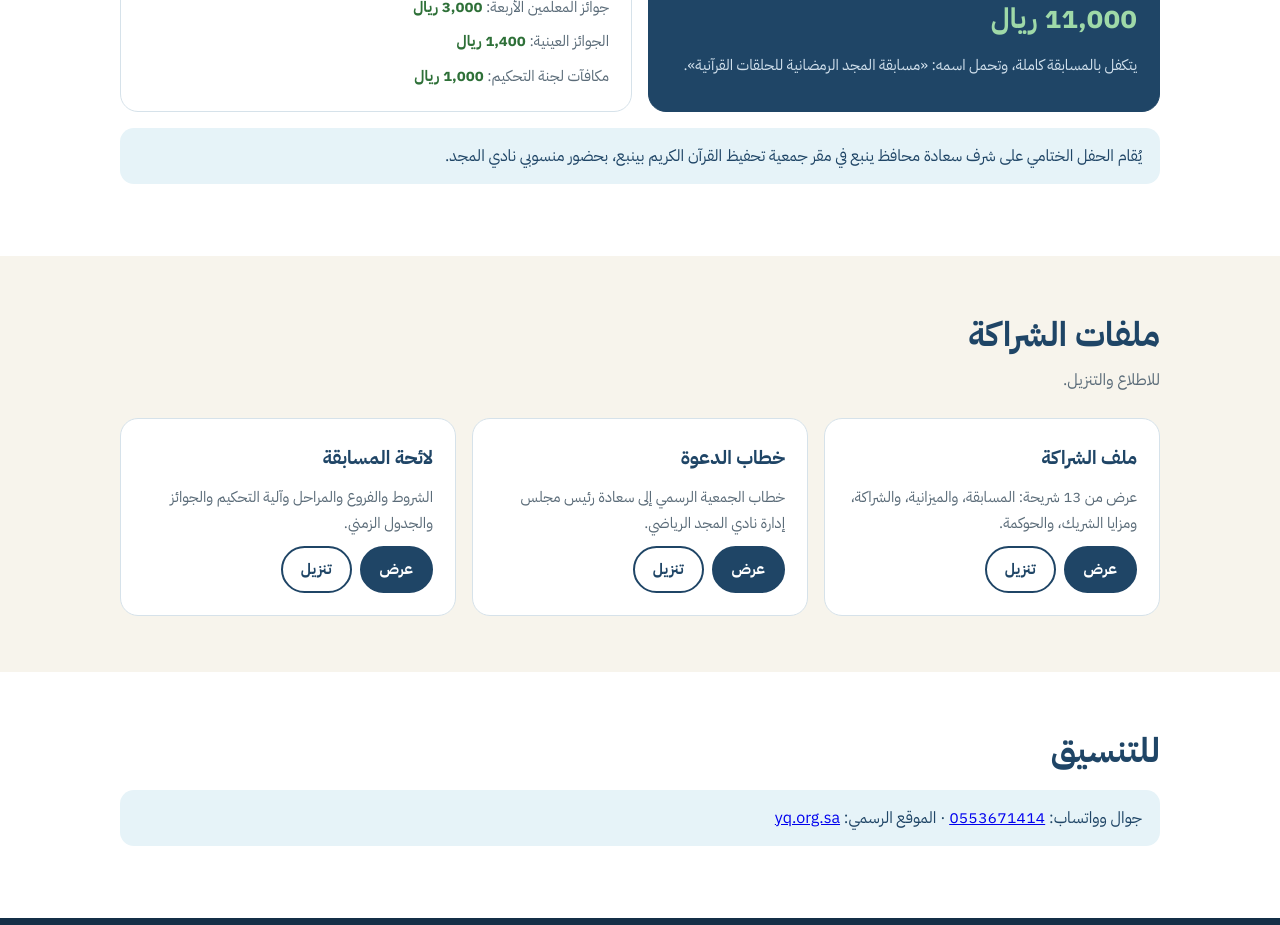
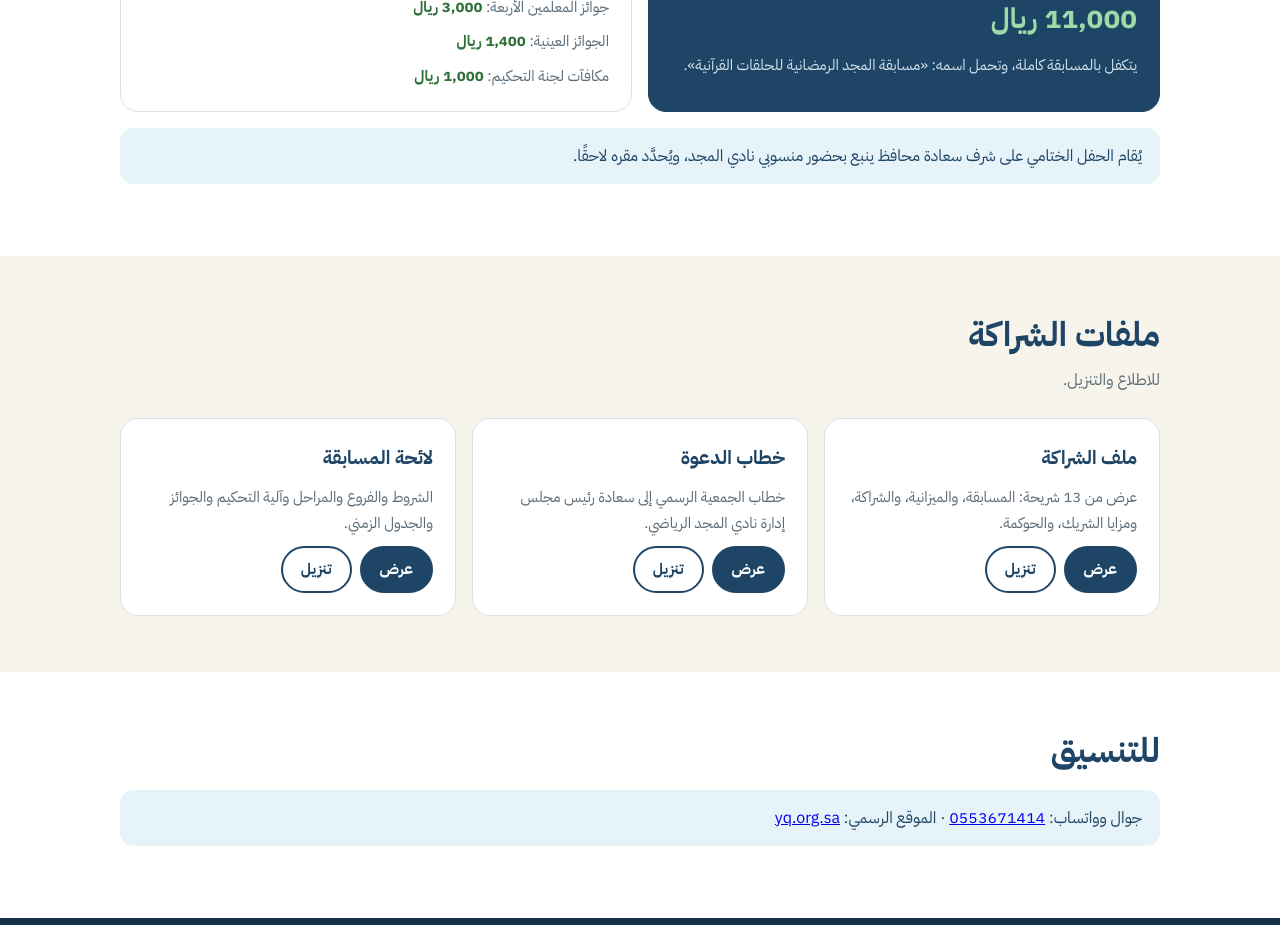
Before and after one commit to makh1551/yanbu-quran-grants, a plain HTML site: page majd/rasmi.html in a window 1280 px wide. Shown: the part 1420-2345 px from the top of the page. Drawn offline with Linux system fonts and the light colour scheme.

Commit message:
مقر الحفل الختامي يُحدَّد لاحقًا
Co-Authored-By: Claude Opus 5.5 <noreply@anthropic.com>
Claude-Session: https://claude.ai/code/session_01VbSttjGMujJeWi347GMYpw

```diff
--- a/majd/rasmi.html
+++ b/majd/rasmi.html
@@ -58,7 +58,7 @@
 <div class="tier main"><span class="pill">جهة واحدة فقط</span><h3>الشريك الرسمي</h3><div class="price">11,000 ريال</div><p>يتكفل بالمسابقة كاملة، وتحمل اسمه: «مسابقة المجد الرمضانية للحلقات القرآنية».</p></div>
 <div class="tier"><h3>ما يغطيه المبلغ</h3><p>جوائز الطلاب الستة عشر: <b>5,600 ريال</b></p><p>جوائز المعلمين الأربعة: <b>3,000 ريال</b></p><p>الجوائز العينية: <b>1,400 ريال</b></p><p>مكافآت لجنة التحكيم: <b>1,000 ريال</b></p></div>
 </div>
-<p class="note" style="margin-top:16px">يُقام الحفل الختامي على شرف سعادة محافظ ينبع في مقر جمعية تحفيظ القرآن الكريم بينبع، بحضور منسوبي نادي المجد.</p>
+<p class="note" style="margin-top:16px">يُقام الحفل الختامي على شرف سعادة محافظ ينبع بحضور منسوبي نادي المجد، ويُحدَّد مقره لاحقًا.</p>
 </div></section>
 
 <section class="blk alt" id="docs"><div class="wrap">
```
Also changed, not shown: majd/kora.html (+1 -1 lines), 5 other files.
